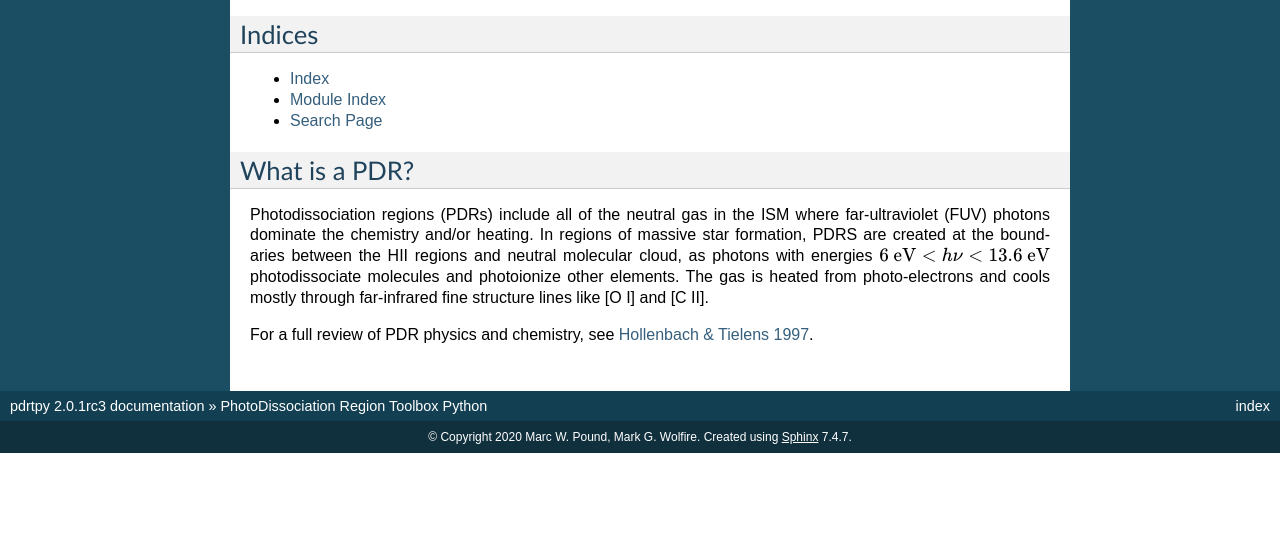
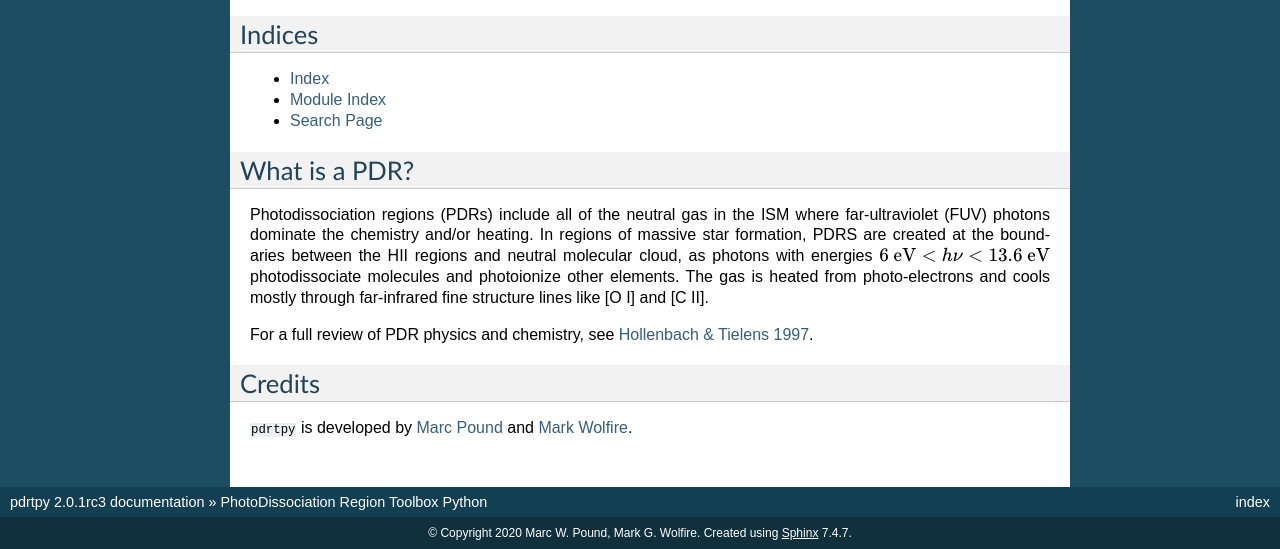
Before and after one commit to mpound/pdrtpy, a Sphinx documentation site: the page built from docs/source/index.rst, in a window 1280 px wide and 900 px high, scrolled down 1391 px, cut to the strip 351-900 px from the top of the window. Built offline with Sphinx 7.4.7, drawn with Linux system fonts in a browser that asks for light colours; before the commit the page ends 2195 px from its top, so only the background shows below that.

Commit message:
add credits

```diff
--- a/docs/source/index.rst
+++ b/docs/source/index.rst
@@ -136,6 +136,10 @@ structure lines like   |OI| and  |CII|.
 
 For a full review of PDR physics and chemistry, see `Hollenbach & Tielens 1997 <https://ui.adsabs.harvard.edu/abs/1997ARA&A..35..179H>`_.
 
+Credits
+=======
+``pdrtpy`` is developed by `Marc Pound <https://www.astro.umd.edu/~mpound>`_ and `Mark Wolfire <https://www.astro.umd.edu/~mwolfire>`_.
+
 .. toctree:
    :maxdepth: 2
 
```
